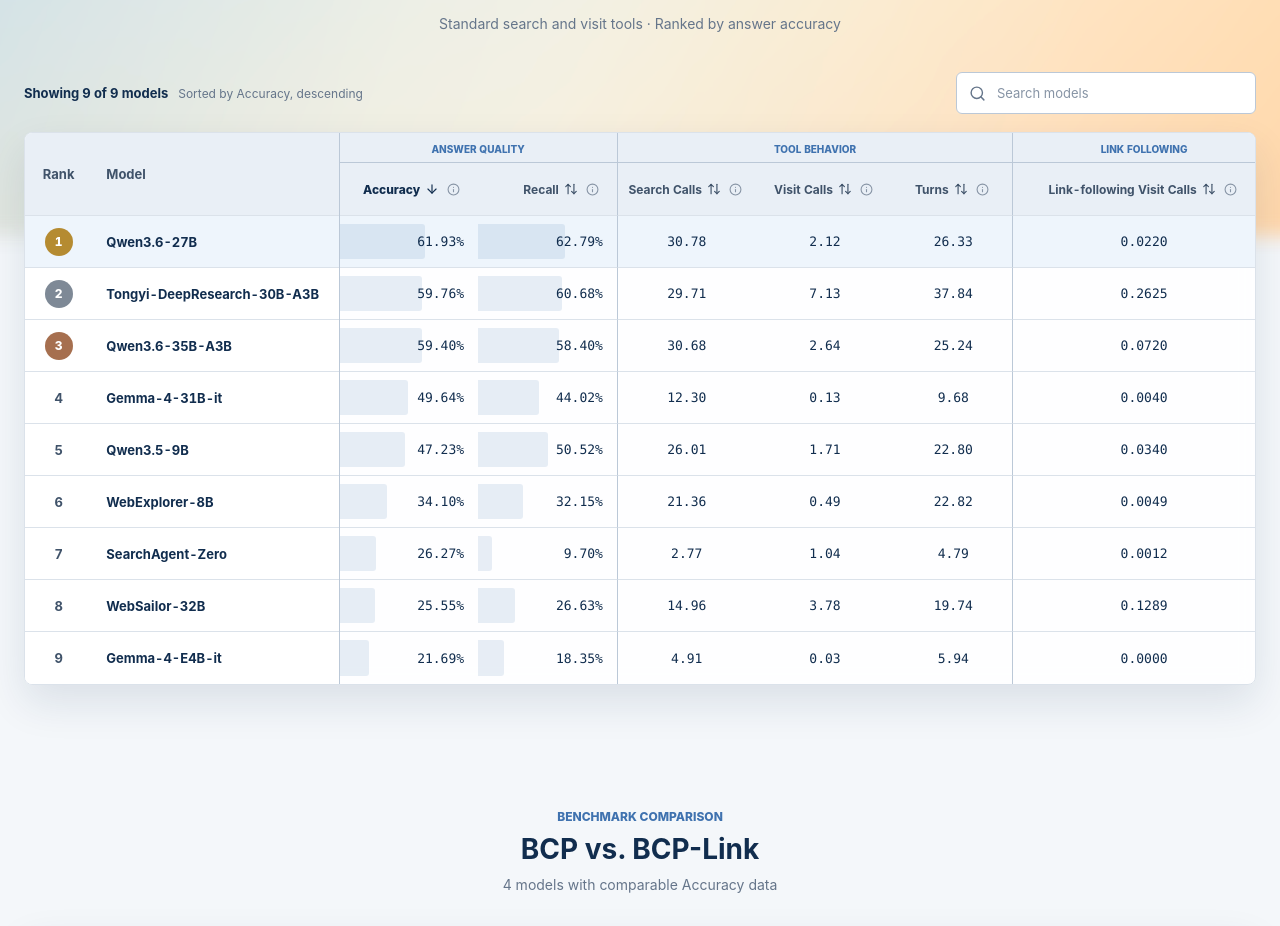
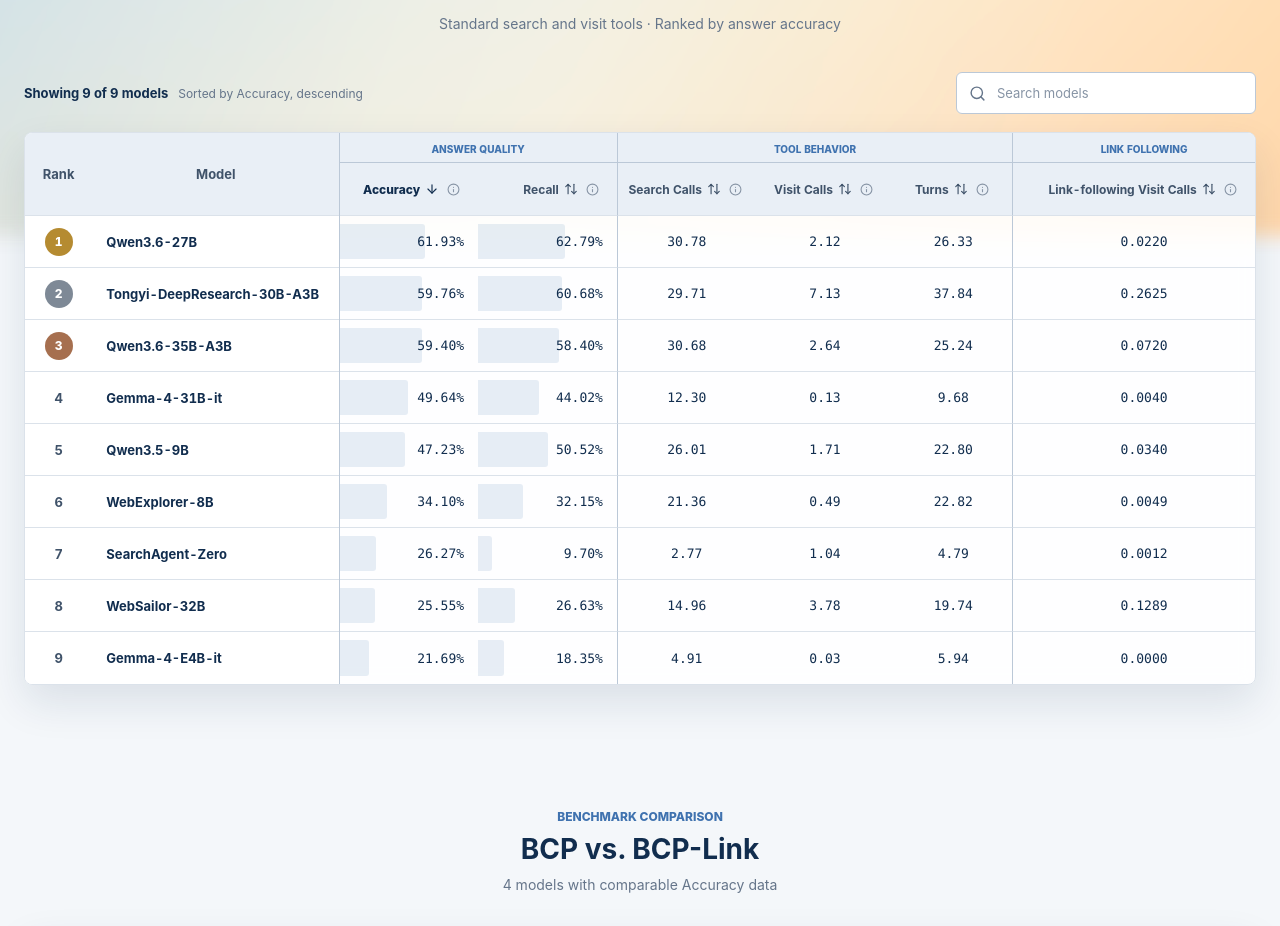
Before and after one commit to ml-stat-Sustech/bcp-link-leaderboard, a React (Vite) app: page / in a window 1280 px wide. Shown: the part 780-1706 px from the top of the page. Built offline with nearby package versions, Linux system fonts and the light colour scheme.

Commit message:
Align table headers and normalize leader row

```diff
--- a/src/App.tsx
+++ b/src/App.tsx
@@ -436,10 +436,7 @@
               {visibleModels.map((model) => {
                 const rank = ranks.get(model.model) ?? null;
                 return (
-                  <tr
-                    key={model.model}
-                    className={rank === 1 ? "leader-row leader-row-first" : "leader-row"}
-                  >
+                  <tr key={model.model} className="leader-row">
                     <td className="rank-column rank-value">
                       {rank !== null && rank <= 3 ? (
                         <span className={`rank-medal rank-${rank}`}>{rank}</span>
--- a/src/styles.css
+++ b/src/styles.css
@@ -33,7 +33,6 @@
   --raised-bg: rgba(255, 255, 255, 0.88);
   --surface-soft: #e9eff6;
   --surface-hover: #f3f7fb;
-  --leader-highlight: #eef5fc;
   --text: #112d4e;
   --text-subtle: #40536a;
   --muted: #65758a;
@@ -86,7 +85,6 @@
   --raised-bg: rgba(249, 250, 244, 0.88);
   --surface-soft: #e4e9df;
   --surface-hover: #f1f5eb;
-  --leader-highlight: #e8f0dc;
   --text: #122018;
   --text-subtle: #405247;
   --muted: #607067;
@@ -135,7 +133,6 @@
   --raised-bg: rgba(255, 255, 255, 0.89);
   --surface-soft: #dfeaec;
   --surface-hover: #eef6f6;
-  --leader-highlight: #fff6e7;
   --text: #18373c;
   --text-subtle: #3f6066;
   --muted: #62777b;
@@ -184,7 +181,6 @@
   --raised-bg: rgba(255, 255, 255, 0.89);
   --surface-soft: #e5e9eb;
   --surface-hover: #f2f4f5;
-  --leader-highlight: #f0f3f4;
   --text: #2f363a;
   --text-subtle: #515d62;
   --muted: #6d777b;
@@ -233,7 +229,6 @@
   --raised-bg: rgba(255, 255, 255, 0.9);
   --surface-soft: #e3e4e6;
   --surface-hover: #f1f2f3;
-  --leader-highlight: #fff7df;
   --text: #222831;
   --text-subtle: #4d535b;
   --muted: #687078;
@@ -1049,10 +1044,6 @@
   background-color: var(--surface-hover);
 }
 
-.leader-row-first > * {
-  background-color: var(--leader-highlight);
-}
-
 .rank-column {
   position: sticky;
   left: 0;
@@ -1084,12 +1075,8 @@
   top: 0;
   z-index: 8;
   height: 82px;
+  text-align: center;
   background: var(--surface-soft);
-}
-
-.leader-row-first .rank-column,
-.leader-row-first .model-column {
-  background: var(--leader-highlight);
 }
 
 tbody tr:hover .rank-column,
```
Also changed, not shown: 1 other file (tests, documents, lock files or other folders).
